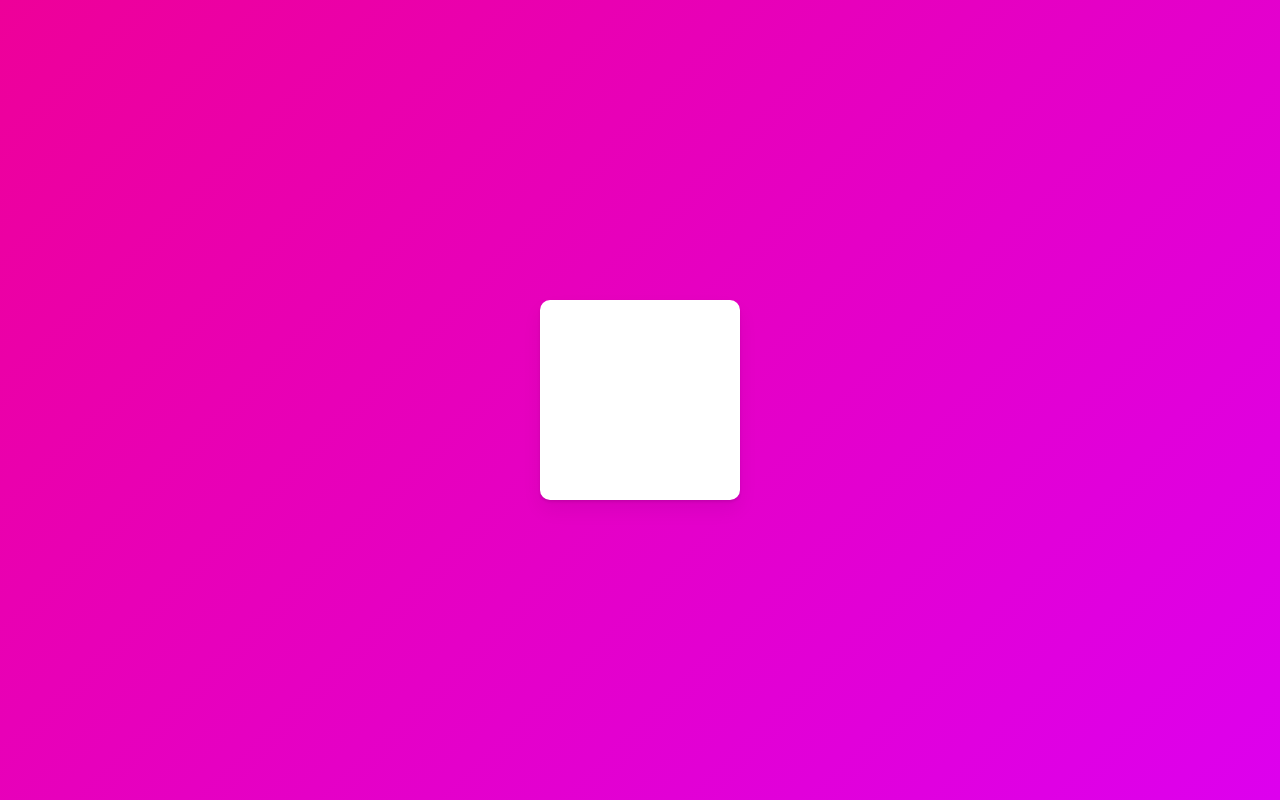
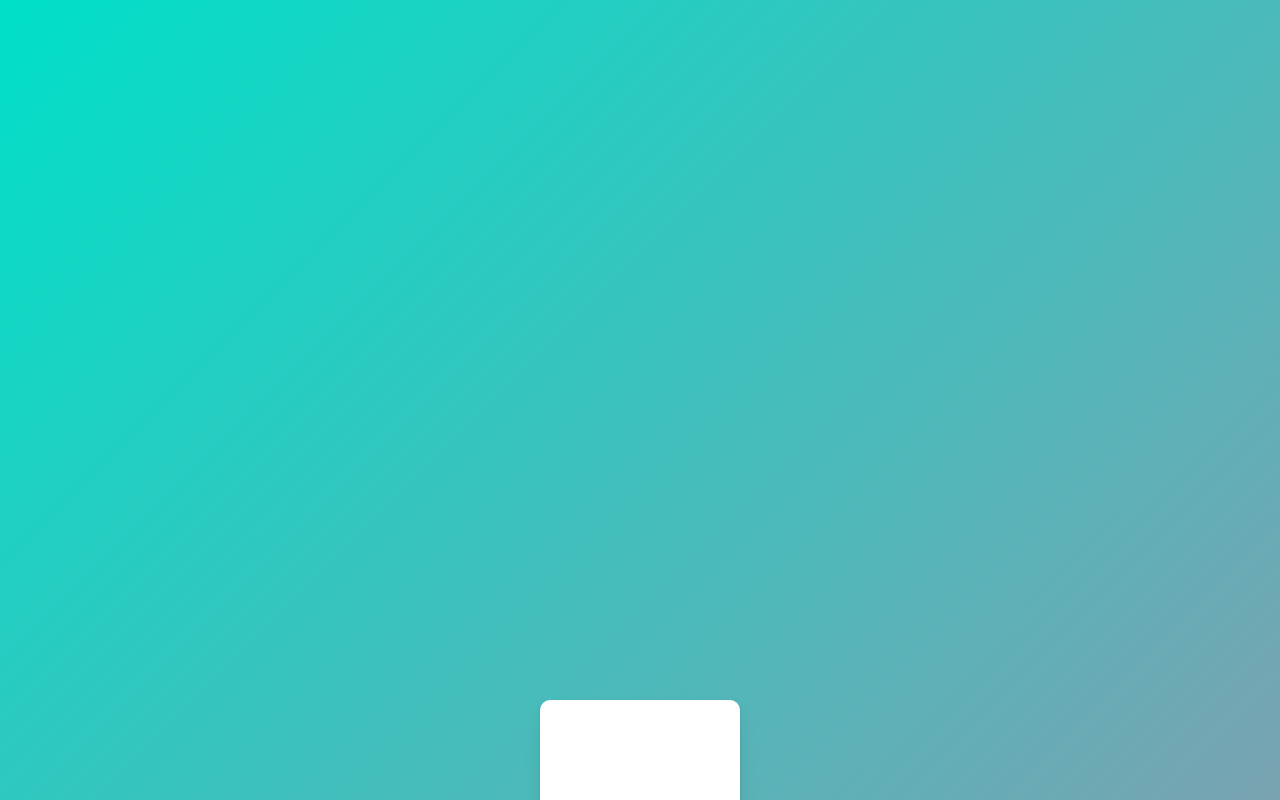
Before and after one commit to DevelopJKong/nomad-react-master, a React (Create React App) app: page / in a window 1280 px wide. Shown: the top 800 px of the page. Built offline with nearby package versions, Linux system fonts and the light colour scheme.

Commit message:
#7.9 MotionValues part Three 완료

```diff
--- a/src/App.tsx
+++ b/src/App.tsx
@@ -1,12 +1,13 @@
 import styled from "styled-components";
-import { motion, useMotionValue } from "framer-motion";
+import { motion, useMotionValue, useTransform, useViewportScroll } from "framer-motion";
 
-const Wrapper = styled.div`
-  height: 100vh;
+const Wrapper = styled(motion.div)`
+  height: 200vh;
   width: 100vw;
   display: flex;
   justify-content: center;
   align-items: center;
+  background: linear-gradient(135deg, rgb(238, 0, 153), rgb(221, 0, 238));
 `;
 
 const Box = styled(motion.div)`
@@ -19,10 +20,22 @@
 
 function App() {
   const x = useMotionValue(0);
+  const rotateZ = useTransform(x, [-800, 800], [-360, 360]);
+  const gradient = useTransform(
+    x,
+    [-800, 800],
+    [
+      "linear-gradient(135deg, rgb(0, 210, 238), rgb(0, 83, 238))",
+      "linear-gradient(135deg, rgb(0, 238, 155), rgb(238, 178, 0))",
+    ]
+  );
+  const { scrollYProgress } = useViewportScroll();
+  const scale = useTransform(scrollYProgress, [0, 1], [1, 5]);
   return (
-    <Wrapper>
-      <Box style={{ x }} drag="x" dragSnapToOrigin />
+    <Wrapper style={{ background: gradient }}>
+      <Box style={{ x, rotateZ, scale }} drag="x" dragSnapToOrigin />
     </Wrapper>
   );
 }
+
 export default App;
--- a/src/index.tsx
+++ b/src/index.tsx
@@ -60,7 +60,6 @@
 body {
   font-weight: 300;
   font-family: 'Source Sans Pro', sans-serif;
-  background:linear-gradient(135deg,#e09,#d0e);
   color:black;
   line-height: 1.2;
 }
```
